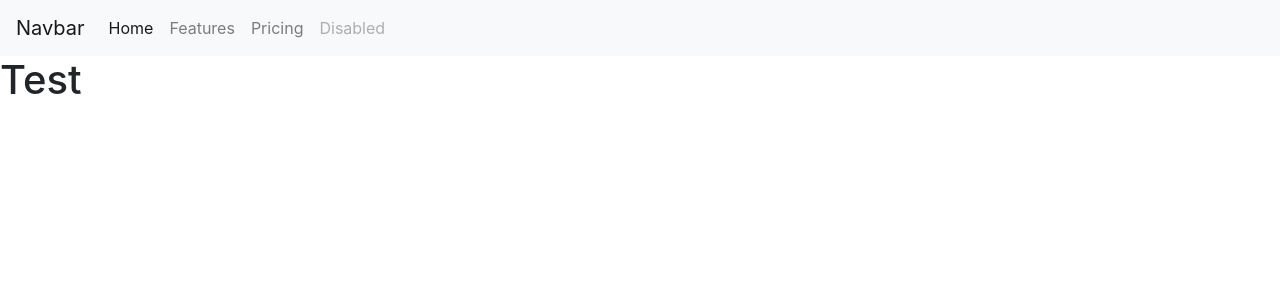
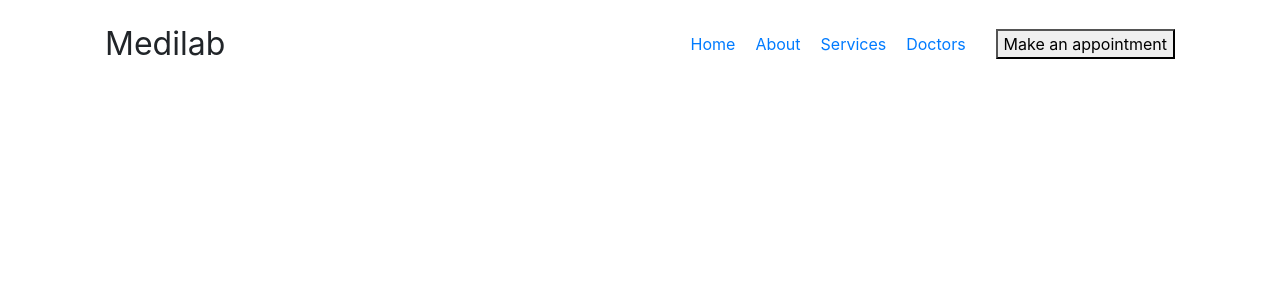
Before and after one commit to SzE-ProjektmunKATEam/egeszsegugyi-rendelo, a PHP site: page / in a window 1280 px wide. Shown: the top 300 px of the page. Run offline with PHP 8.4, Linux system fonts and the light colour scheme.

Commit message:
created nav menu skeleton

```diff
--- a/index.php
+++ b/index.php
@@ -5,27 +5,15 @@
     <meta http-equiv="X-UA-Compatible" content="IE=edge">
     <meta name="viewport" content="width=E, initial-scale=1.0">
     <link rel="stylesheet" href="https://cdn.jsdelivr.net/npm/bootstrap@4.6.2/dist/css/bootstrap.min.css" integrity="sha384-xOolHFLEh07PJGoPkLv1IbcEPTNtaed2xpHsD9ESMhqIYd0nLMwNLD69Npy4HI+N" crossorigin="anonymous">
+    <link rel="stylesheet" href="./partials/nav.css">
     <title>Főoldal</title>
 </head>
 <body>
-<nav class="navbar navbar-expand-lg navbar-light bg-light">
-  <a class="navbar-brand" href="#">Navbar</a>
-  <button class="navbar-toggler" type="button" data-toggle="collapse" data-target="#navbarNavAltMarkup" aria-controls="navbarNavAltMarkup" aria-expanded="false" aria-label="Toggle navigation">
-    <span class="navbar-toggler-icon"></span>
-  </button>
-  <div class="collapse navbar-collapse" id="navbarNavAltMarkup">
-    <div class="navbar-nav">
-      <a class="nav-item nav-link active" href="#">Home <span class="sr-only">(current)</span></a>
-      <a class="nav-item nav-link" href="#">Features</a>
-      <a class="nav-item nav-link" href="#">Pricing</a>
-      <a class="nav-item nav-link disabled" href="#">Disabled</a>
-    </div>
+  <div class="container">
+    <div id="navPlaceholder"></div>
   </div>
-</nav>
-    <h1 class="h1">
-        <?php echo "Test"; ?>
-    </h1>
-    <script src="https://cdn.jsdelivr.net/npm/jquery@3.5.1/dist/jquery.slim.min.js" integrity="sha384-DfXdz2htPH0lsSSs5nCTpuj/zy4C+OGpamoFVy38MVBnE+IbbVYUew+OrCXaRkfj" crossorigin="anonymous"></script>
+<script src="https://code.jquery.com/jquery-3.6.1.min.js" integrity="sha256-o88AwQnZB+VDvE9tvIXrMQaPlFFSUTR+nldQm1LuPXQ=" crossorigin="anonymous"></script>
 <script src="https://cdn.jsdelivr.net/npm/bootstrap@4.6.2/dist/js/bootstrap.bundle.min.js" integrity="sha384-Fy6S3B9q64WdZWQUiU+q4/2Lc9npb8tCaSX9FK7E8HnRr0Jz8D6OP9dO5Vg3Q9ct" crossorigin="anonymous"></script>
+<script src="./js/index.js"></script>
 </body>
 </html>
--- /dev/null
+++ b/js/index.js
@@ -0,0 +1,5 @@
+$(function(){
+    $('document').ready(function() {
+        $("#navPlaceholder").load("./partials/navigation.html");
+    })
+  });
--- /dev/null
+++ b/partials/nav.css
@@ -0,0 +1,22 @@
+.navMenuContainer {
+    display: flex;
+    flex-direction: row;
+    justify-content: space-between;
+    align-items: center;
+    padding: 20px;
+}
+.navs {
+   display: flex;
+   gap: 20px;
+}
+.navs li {
+    display: inline;
+}
+.navigationLinks {
+    display: flex;
+    align-items: center;
+    gap: 30px;
+}
+span {
+    font-size: 2rem;
+}
--- /dev/null
+++ b/partials/navigation.html
@@ -0,0 +1,16 @@
+<div class="navMenuContainer">
+    <div class="logo">
+        <span>Medilab</span>
+    </div>
+    <div class="navigationLinks">
+        <div class="navs">
+            <a href="#">Home</a>
+            <a href="#">About</a>
+            <a href="#">Services</a>
+            <a href="#">Doctors</a>
+        </div>
+        <div class="ctaBtn">
+            <button>Make an appointment</button>
+        </div>
+    </div>
+</div>
```
